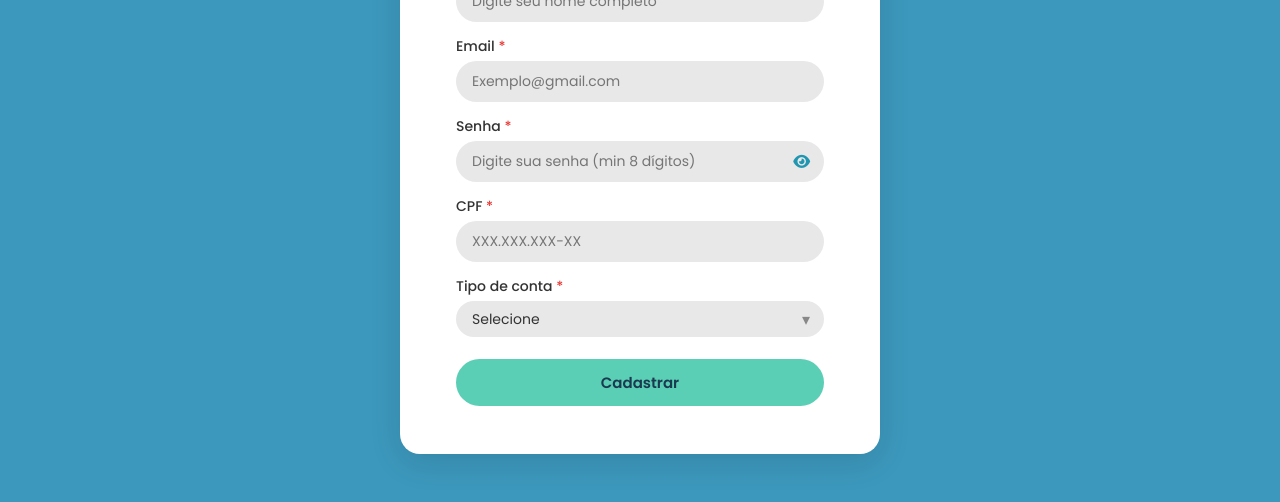
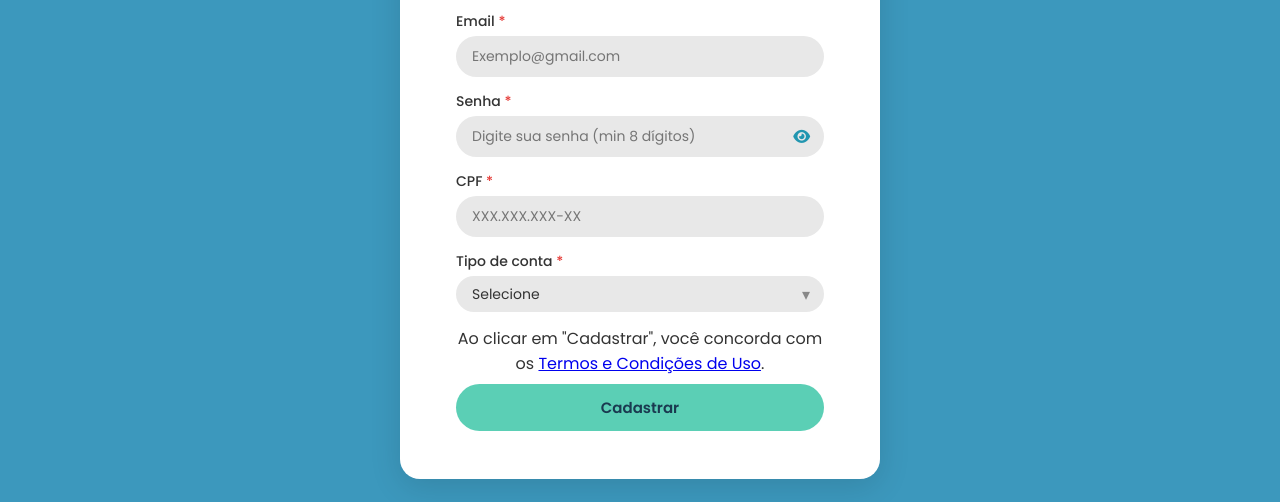
Before and after one commit to 1x-joka/SIGEPI---TCC, a website: page Projeto/paginas/signuppage.html in a window 1280 px wide. Shown: the part 298-800 px from the top of the page. Drawn offline with Linux system fonts and the light colour scheme.

Commit message:
Implementando a tela de termos para o usuário ver se quiser

```diff
--- a/Projeto/paginas/signuppage.html
+++ b/Projeto/paginas/signuppage.html
@@ -64,6 +64,10 @@
         </div>
         <span class="error-msg" id="tipo-error">Selecione o tipo de conta.</span>
       </div>
+        <p class="termos-aceite">
+        Ao clicar em "Cadastrar", você concorda com os
+        <a href="termos.html" target="_blank" rel="noopener">Termos e Condições de Uso</a>.
+      </p>
       <button class="btn btn-primary btn-entrar" onclick="cadastrar()">Cadastrar</button>
     </div>
   </div>
```
